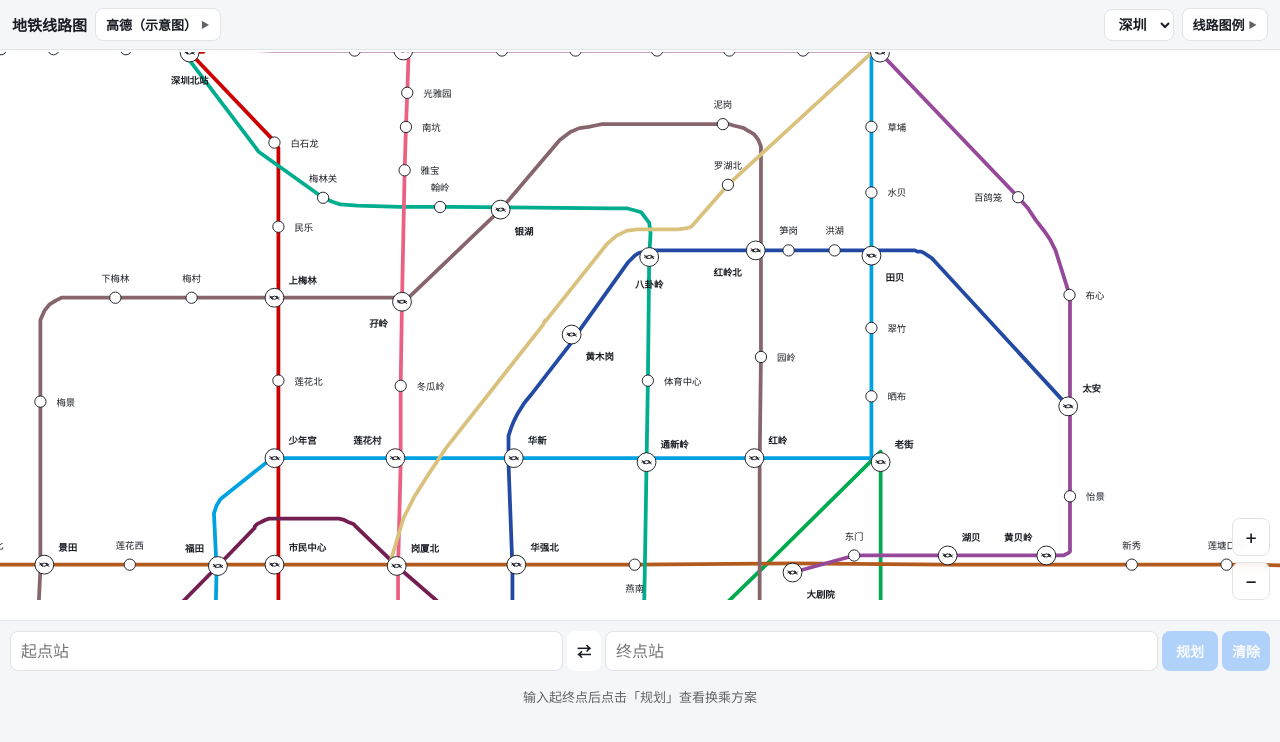
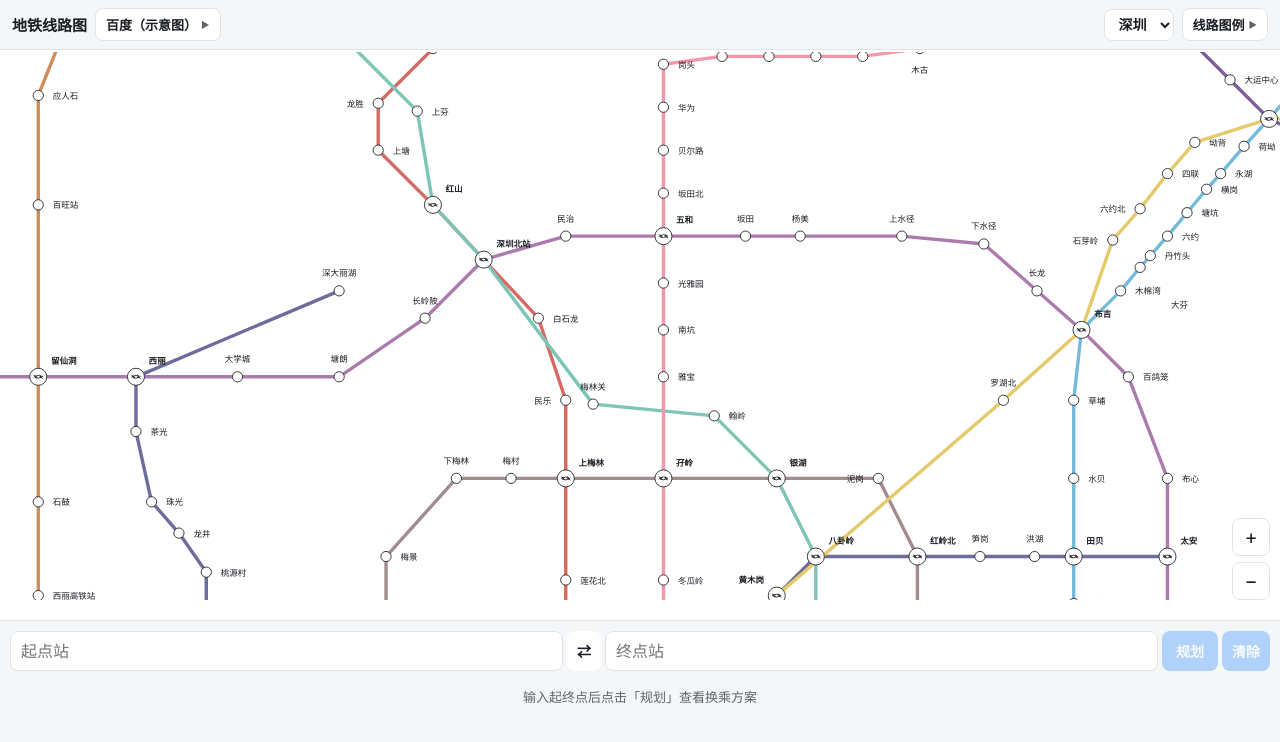
Before and after one commit to wei6718189/subway-h5, a Vue app in the folder subway-h5/: page / in a window 1280 px wide. Shown: the top 742 px of the page. Built offline with nearby package versions, Linux system fonts and the light colour scheme.

Commit message:
style: 数据源默认改为百度（示意图）
首页/默认加载时使用 PROVIDERS 第一项「百度（示意图）」，
不再默认高德。改动仅本地提交，暂不推送远程、暂不合并 main。

```diff
--- a/subway-h5/src/App.vue
+++ b/subway-h5/src/App.vue
@@ -113,7 +113,7 @@ import { loadCity, PROVIDERS, BAIDU_CITIES, CITIES } from './lib/loadData.js'
 import { planRoute } from './lib/graph.js'
 
 const currentCity = ref('shenzhen')
-const currentProvider = ref('amap')
+const currentProvider = ref('baidu')
 const providers = PROVIDERS
 const currentProviderName = computed(() => providers.find(p => p.id === currentProvider.value)?.name || '')
 const providerRef = ref(null)
```
